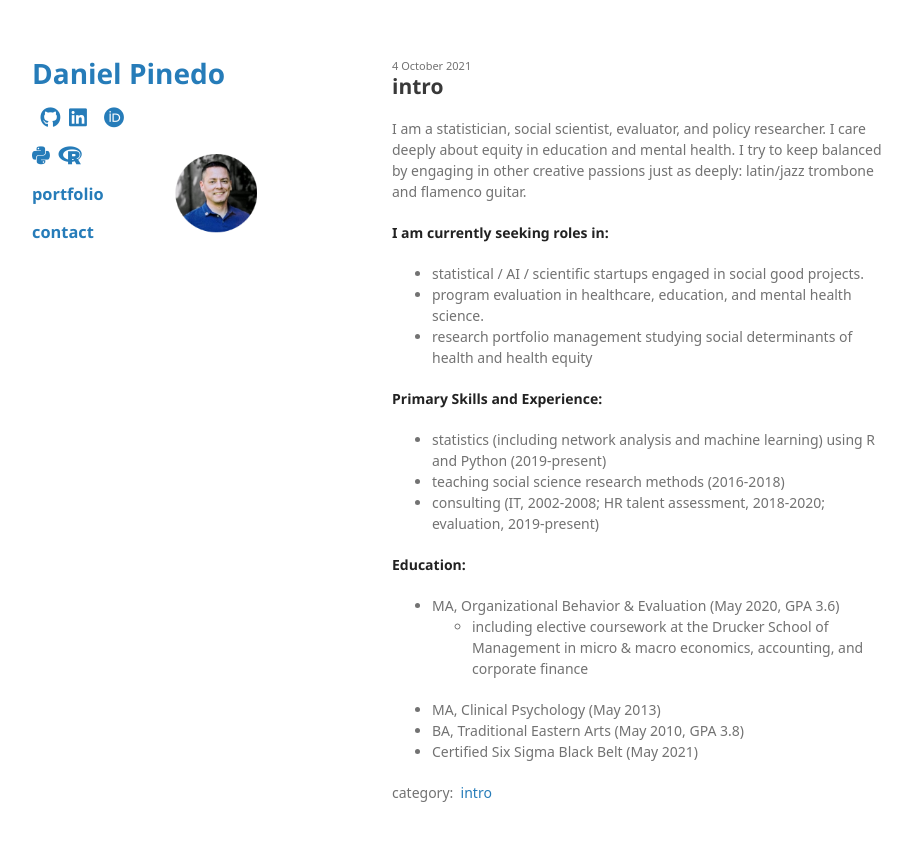
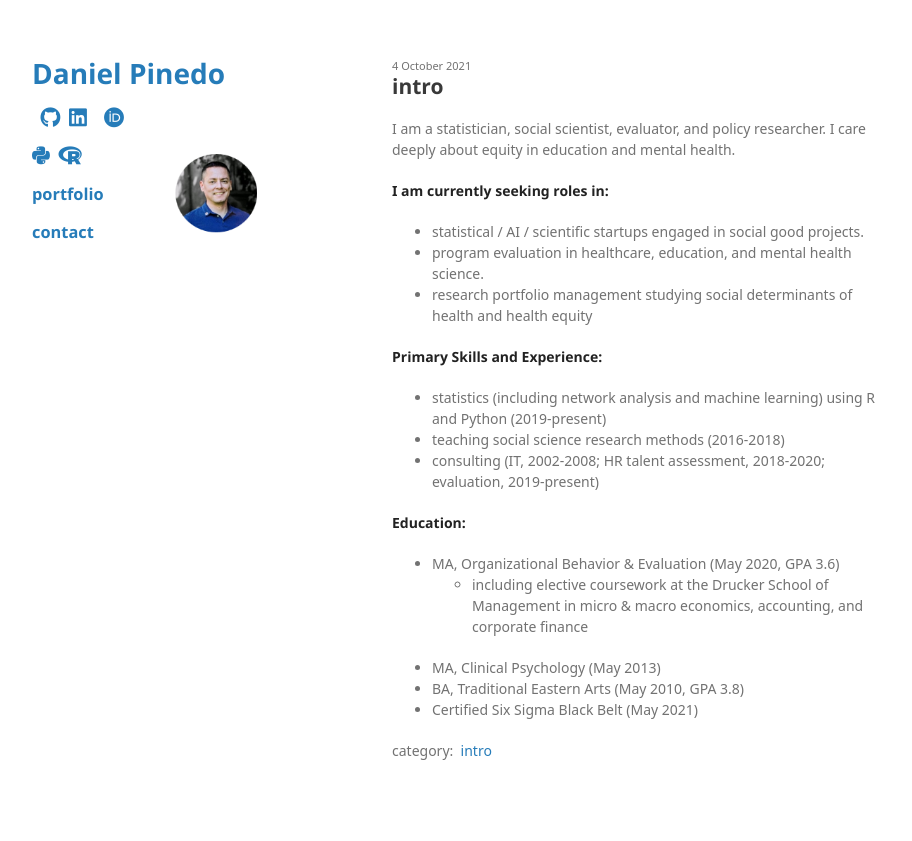
Before and after one commit to odenipinedo/odenipinedo.github.io, a Jekyll site: the page built from _posts/2021-10-04-intro.md, in a window 1280 px wide. Shown: the top 841 px of the page, without its empty margins (178-1090 px from the left). Built offline with Jekyll 4.4.1, drawn with Linux system fonts in a browser that asks for light colours; nearby versions of some CDN libraries; some web fonts are replaced; a style sheet for code colours, icons or effects is not loaded; the repository's description, which GitHub fills in, is left out.

Commit message:
Update 2021-10-04-intro.md

```diff
--- a/_posts/2021-10-04-intro.md
+++ b/_posts/2021-10-04-intro.md
@@ -11,7 +11,7 @@ sitemap:
   lastmod: 2021-10-04
   exclude: 'no'
 ---
-I am a statistician, social scientist, evaluator, and policy researcher. I care deeply about equity in education and mental health. I try to keep balanced by engaging in other creative passions just as deeply: latin/jazz trombone and flamenco guitar.
+I am a statistician, social scientist, evaluator, and policy researcher. I care deeply about equity in education and mental health.
 
 **I am currently seeking roles in:**
 - statistical / AI / scientific startups engaged in social good projects.
```
